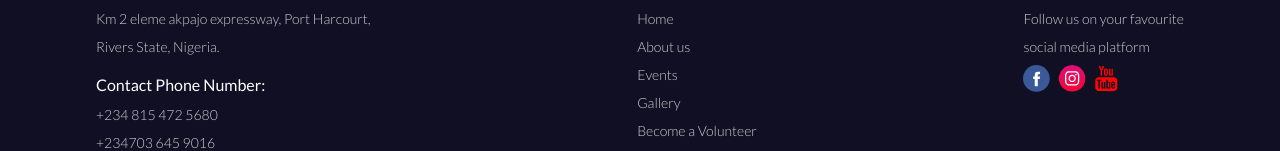
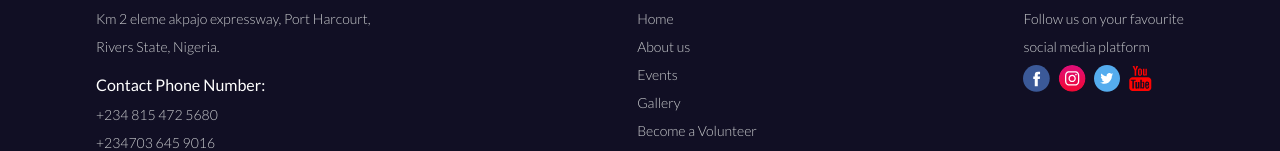
Before and after one commit to okondev2021/demoScaf, a React (Vite) app: page / in a window 1280 px wide. Shown: the part 3640-3791 px from the top of the page. Built offline with nearby package versions, Linux system fonts and the light colour scheme.

Commit message:
fixed footer icons

```diff
--- a/src/components/Footer.jsx
+++ b/src/components/Footer.jsx
@@ -2,7 +2,7 @@ import { Link } from "react-router-dom";
 import logo from "../assets/logo2.svg";
 // social media icons
 import youtube from "../assets/youtube.svg";
-// import twitter from "../assets/twitter.svg";
+import twitter from "../assets/twitter.svg";
 import facebook from "../assets/facebook.svg";
 import instagram from "../assets/instagram.svg";
 const Footer = () => {
@@ -67,7 +67,7 @@ const Footer = () => {
             <li className="flex gap-2">
               <img src={facebook} alt="social media icon" />
               <img src={instagram} alt="social media icon" />
-              {/* <img src={twitter} alt="social media icon" /> */}
+              <img src={twitter} alt="social media icon" />
               <img src={youtube} alt="social media icon" />
             </li>
           </ul>
```
Also changed, not shown: src/assets/Facebook.svg, src/assets/twitter.svg (added).
